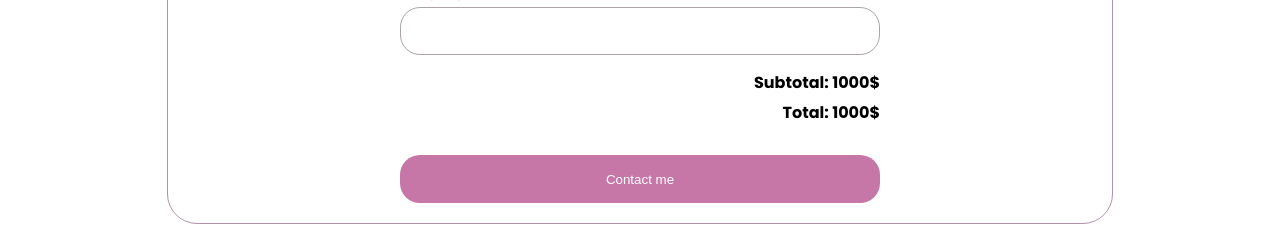
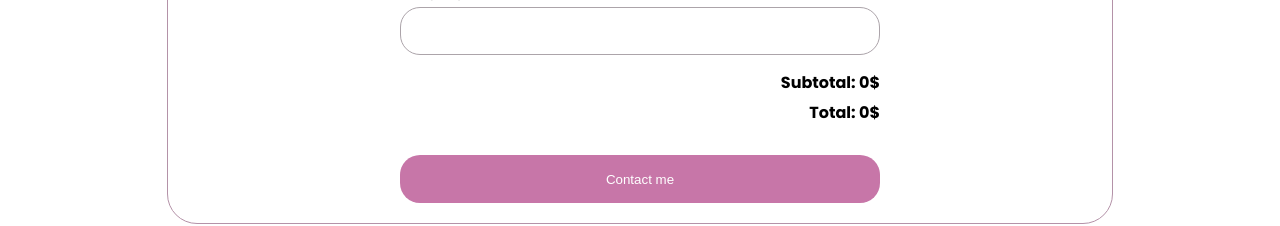
Before and after one commit to sadnaastasia/pet, a React (Vite) app: page /cart in a window 1280 px wide. Shown: the part 591-817 px from the top of the page. Built offline with nearby package versions, Linux system fonts and the light colour scheme.

Commit message:
total sum

```diff
--- a/src/pages/Cart.tsx
+++ b/src/pages/Cart.tsx
@@ -84,10 +84,26 @@ function Cart() {
                 <input />
               </div>
               <div className="cart_sum">
-                <span>Subtotal: 1000$</span>
+                <span>
+                  Subtotal:{' '}
+                  {productsList.reduce(
+                    (sum, item) =>
+                      parseFloat(item.price.replace(/[^\d.-]/g, '')) + sum,
+                    0
+                  )}
+                  $
+                </span>
               </div>
               <div className="cart_sum">
-                <span>Total: 1000$</span>
+                <span>
+                  Total:{' '}
+                  {productsList.reduce(
+                    (sum, item) =>
+                      parseFloat(item.price.replace(/[^\d.-]/g, '')) + sum,
+                    0
+                  )}
+                  $
+                </span>
               </div>
               <button className="cart-button">Contact me</button>
             </div>
```
